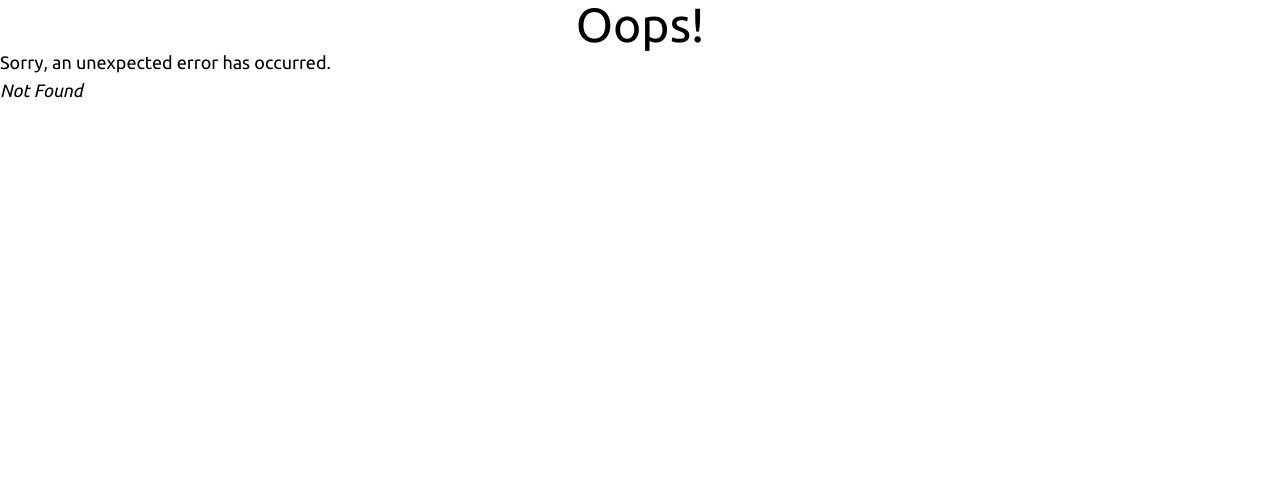
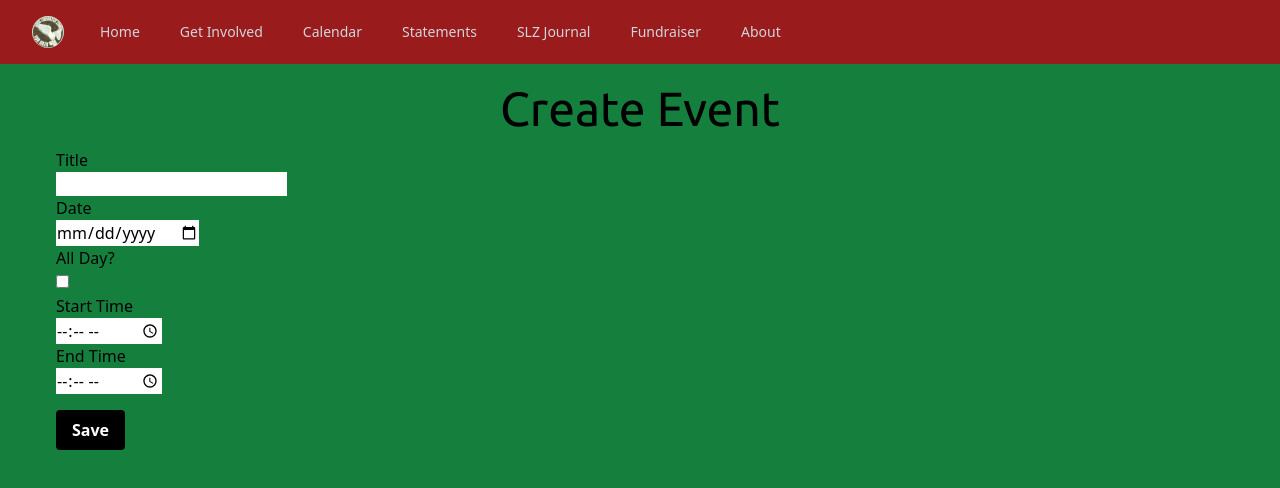
Before and after one commit to adilkhan49/soas-liberated-zone, a React (Vite) app in the folder frontend/: page /calendar/create in a window 1280 px wide. Before the commit this address had no page. Shown: the top 488 px of the page. Built offline with nearby package versions, Linux system fonts and the light colour scheme.

Commit message:
add create event page

```diff
--- a/frontend/src/components/calendar.jsx
+++ b/frontend/src/components/calendar.jsx
@@ -137,7 +137,7 @@ class Calendar extends Component {
                   ></LinkButton>
                   <div class="flex flex-col">
                     {!this.state.events || this.state.events.length <= 0 ? (
-                        <div className="text-gray-400">No meetings for today.</div>)
+                        <div className="text-black">Nothing in the diary!</div>)
                         : (
                             this.state.events.map(event => (
                                 <div key = {event.pk} >
@@ -147,7 +147,7 @@ class Calendar extends Component {
                                         </div>
                                     )}
                                     <div>
-                                        {event.title} on {event.start_date}
+                                        {event.title}
                                     </div>
                                 <hr class="h-px my-1 bg-gray-200 border-0 dark:bg-gray-700"/>
 
--- /dev/null
+++ b/frontend/src/components/createEvent.jsx
@@ -0,0 +1,112 @@
+import React, {useState, Component} from 'react';
+
+import axios from "axios";
+import { EVENTS_API_URL } from "../constants";
+
+
+function Editor(props) {
+
+
+    const [title, set_title] = useState(null);
+    const [start_date, set_start_date] = useState(null);
+    const [start_time, set_start_time] = useState(null);
+    const [end_date, set_end_date] = useState(null);
+    const [end_time, set_end_time] = useState(null);
+    const [allDay, set_allDay] = useState(false);
+
+
+
+    const handleSave = async () => {
+        event.preventDefault(); // Prevent form default submission
+
+        try {
+          const response = await fetch(EVENTS_API_URL, {
+            method: 'POST',
+            headers: {
+              'Content-Type': 'application/json',
+            },
+            body: JSON.stringify({
+              title: title,
+              start_date: start_date,
+              start_time: start_time,
+              end_time: end_time,
+              allDay: allDay,
+            }),
+          });
+
+          if (response.ok) {
+            alert("Saved Successfully")
+            window.location = '/calendar';
+          } else {
+            alert('Failed to save event.');
+          }
+        } catch (error) {
+          console.error('Error saving statement:', error);
+          alert('An error occurred while saving.');
+        }
+      };
+
+    return <div class="m-4 pb-20">
+
+        <form>
+            <div>
+              <label class="block">Title</label>
+              <input
+                  type="text"
+                  value={title}
+                  onChange={(e) => set_title(e.target.value)}
+                  required
+              />
+            </div>
+            <div>
+              <label class="block">Date</label>
+              <input
+                  type="date"
+                  value={start_date}
+                  onChange={(e) => set_start_date(e.target.value)}
+                  required
+              />
+            </div>
+            <div>
+              <label class="block">All Day?</label>
+              <input
+                  type="checkbox"
+                  value={allDay}
+                  onChange={(e) => set_allDay(!allDay)}
+                  required
+              />
+            </div>
+            {!allDay && (
+              <div>
+                <label class="block">Start Time</label>
+                <input
+                    type="time"
+                    value={start_time}
+                    onChange={(e) => set_start_time(e.target.value)}
+                />
+              </div>
+            )}
+            {!allDay && (
+              <div>
+                <label class="block">End Time</label>
+                <input
+                    type="time"
+                    value={end_time}
+                    onChange={(e) => set_end_time(e.target.value)}
+                />
+              </div>
+            )
+            }
+        </form>
+
+
+    <button
+        class="bg-black hover:bg-gray-700 text-white font-bold my-4 py-2 px-4 rounded"
+        onClick={handleSave}
+                    >Save </button>
+    </div>
+
+}
+
+
+export default Editor
--- a/frontend/src/main.jsx
+++ b/frontend/src/main.jsx
@@ -24,6 +24,7 @@ import Post from "./routes/post";
 import EditPost from "./routes/editpost";
 import CreateStatement from "./routes/createStatement";
 import Statement from "./routes/statement";
+import CreateEvent from "./routes/createEvent";
 
 const router = createBrowserRouter([
   {
@@ -43,6 +44,10 @@ const router = createBrowserRouter([
       {
         path: "calendar",
         element: <Events />,
+      },
+      {
+        path: "calendar/create",
+        element: <CreateEvent />,
       },
       {
         path: "fundraiser",
--- /dev/null
+++ b/frontend/src/routes/createEvent.jsx
@@ -0,0 +1,14 @@
+import Editor from "../components/createEvent"
+
+function CreateEvent () {
+    return (
+        <div>
+            <h1>
+                Create Event
+            </h1>
+            <Editor />
+        </div>
+    )
+}
+
+export default CreateEvent
```
